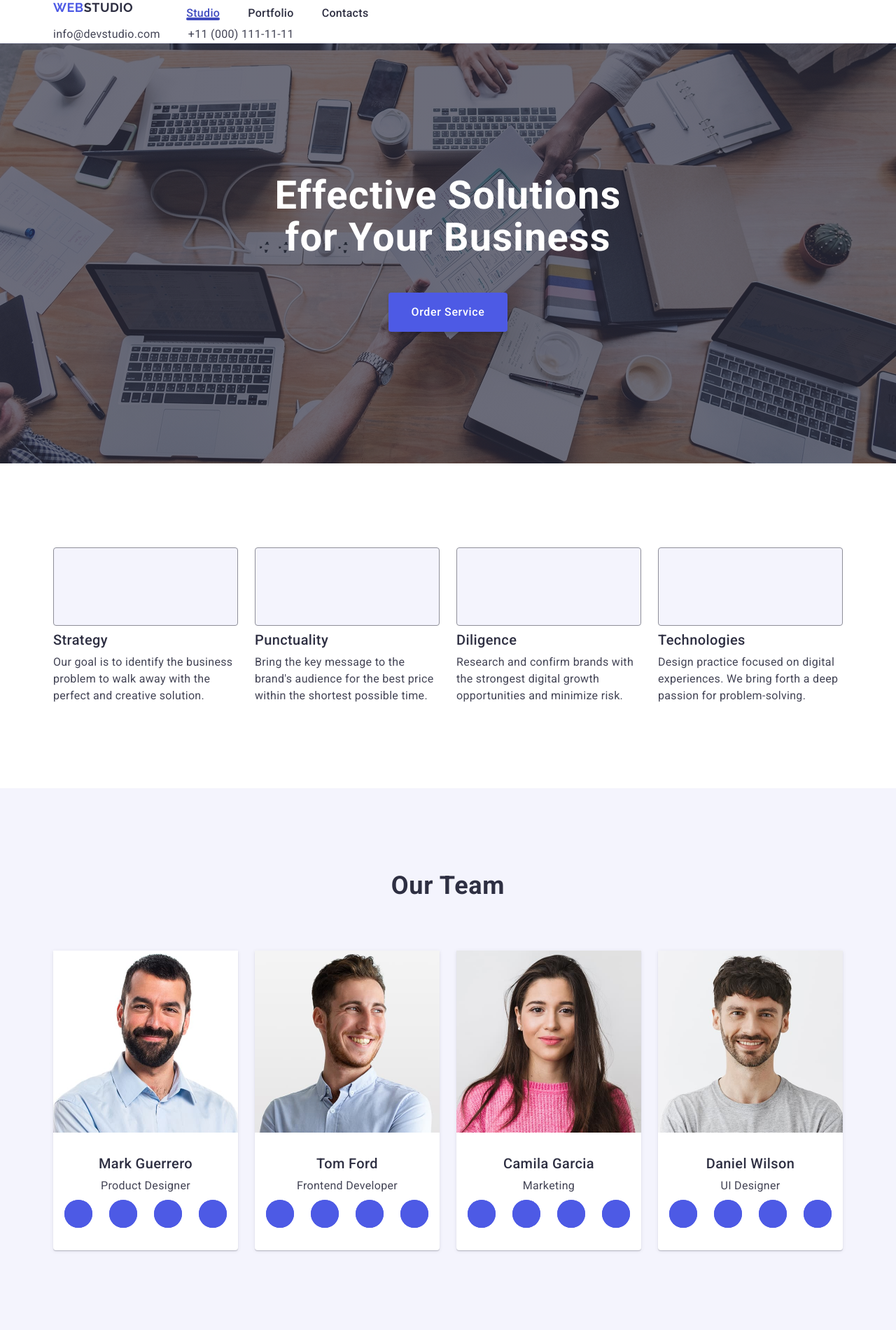
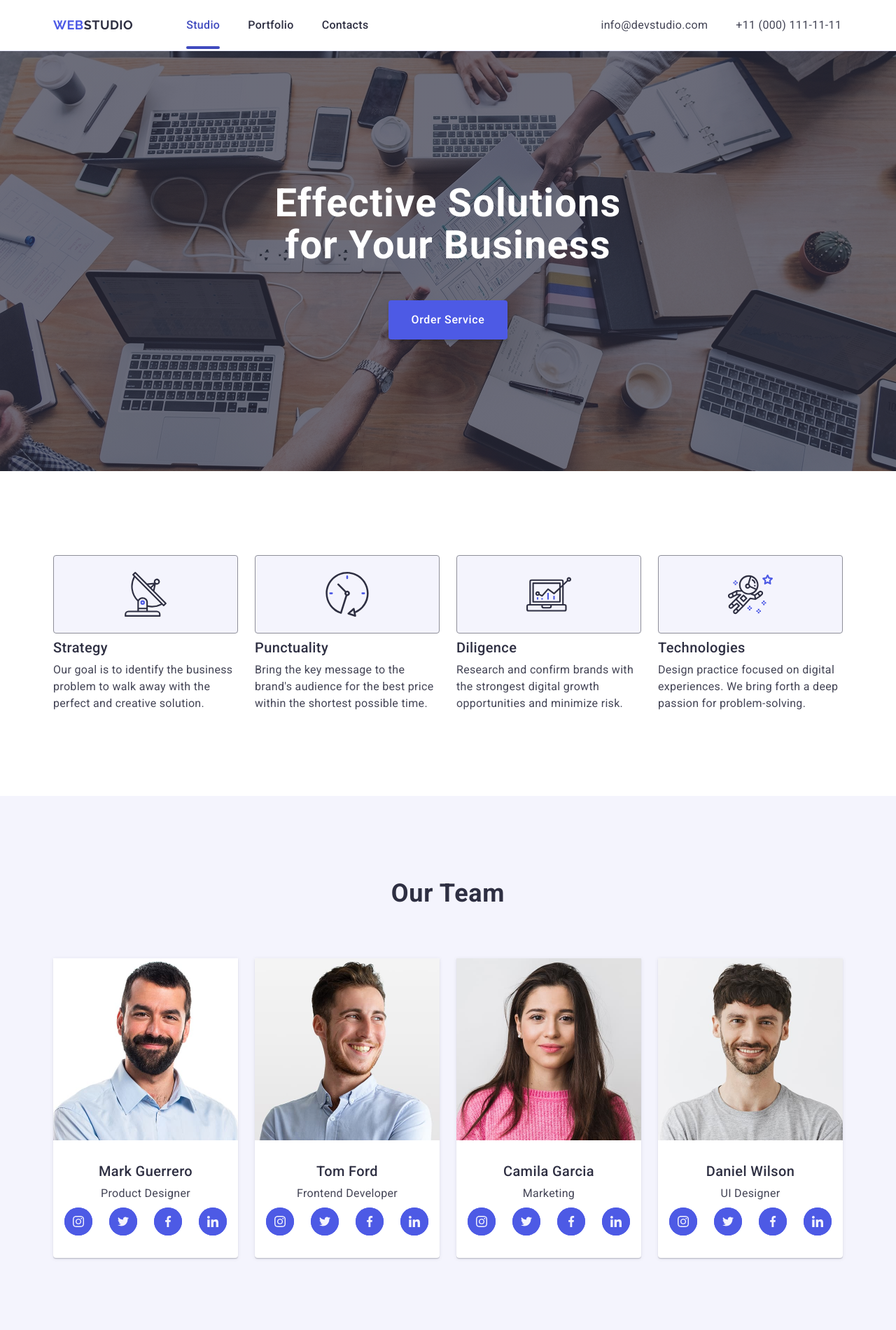
Before and after one commit to dustykay/goit-markup-hw-04, a plain HTML site: page index.html in a window 1280 px wide. Shown: the top 1900 px of the page at 70% size. Drawn offline with nearby package versions, Linux system fonts and the light colour scheme.

Commit message:
fix header and overlay

```diff
--- a/css/styles.css
+++ b/css/styles.css
@@ -47,7 +47,6 @@ img {
   letter-spacing: 0.03em;
   text-transform: uppercase;
   color: #4d5ae5;
-  margin-bottom: 16px;
 }
 
 .header-logo-part {
@@ -56,6 +55,14 @@ img {
 
 .footer-logo-part {
   color: #f4f4fd;
+}
+
+.logo {
+  margin-right: 76px;
+}
+
+.footer-logo {
+  margin-bottom: 16px;
 }
 
 /* #endregion Logo */
@@ -83,12 +90,21 @@ img {
   justify-content: space-between;
 }
 
+.header-navigation {
+  display: flex;
+}
+
 .header-nav {
   display: flex;
   align-items: center;
 }
 
-.nav-list,
+.nav-list {
+  display: flex;
+  margin-right: 332px;
+  gap: 40px;
+}
+
 .address-list {
   display: flex;
   align-items: center;
@@ -99,7 +115,7 @@ img {
   margin-right: 76px;
 }
 
-.header-container a {
+.header .container a {
   padding-top: 24px;
   padding-bottom: 24px;
 }
@@ -116,11 +132,6 @@ img {
 .nav-list-link {
   font-weight: 500;
   color: #2e2f42;
-}
-
-.address-list-link {
-  font-weight: 400;
-  color: #434455;
 }
 
 .nav-list-link:hover,
@@ -147,6 +158,21 @@ img {
   height: 4px;
   border-radius: 2px;
   background-color: #404bbf;
+}
+
+.header-address {
+  font-style: normal;
+  padding: 24px 0;
+}
+
+.address-list {
+  display: flex;
+  gap: 40px;
+}
+
+.address-list-link {
+  font-weight: 400;
+  color: #434455;
 }
 /* #endregion header */
 
--- a/index.html
+++ b/index.html
@@ -72,7 +72,7 @@
             <li class="benefits-list-item">
               <div class="benefits-icon-wrapper">
                 <svg class="benefits-list-icon" width="64" height="64">
-                  <use href=""></use>
+                  <use href="./images/icons.svg#icon-antenna-1"></use>
                 </svg>
               </div>
               <h3 class="benefits-list-title">Strategy</h3>
@@ -84,7 +84,7 @@
             <li class="benefits-list-item">
               <div class="benefits-icon-wrapper">
                 <svg class="benefits-list-icon" width="64" height="64">
-                  <use href=""></use>
+                  <use href="./images/icons.svg#icon-clock-1"></use>
                 </svg>
               </div>
               <h3 class="benefits-list-title"">Punctuality</h3>
@@ -96,7 +96,7 @@
             <li class="fbenefits-list-item">
               <div class="benefits-icon-wrapper">
                 <svg class="benefits-list-icon" width="64" height="64">
-                  <use href=""></use>
+                  <use href="./images/icons.svg#icon-diagram-1"></use>
                 </svg>
               </div>
               <h3 class="benefits-list-title">Diligence</h3>
@@ -108,7 +108,7 @@
             <li class="benefits-list-item">
                <div class="benefits-icon-wrapper">
                 <svg class="benefits-list-icon" width="64" height="64">
-                  <use href=""></use>
+                  <use href="./images/icons.svg#icon-astronaut-1"></use>
                 </svg>
               </div>
               <h3 class="benefits-list-title">Technologies</h3>
@@ -140,28 +140,28 @@
                   <li class="list-item-social">
                     <a class="social-links" href="#">
                       <svg class="socials-icon" width="16" height="16">
-                        <use href=""></use>
+                        <use href="./images/icons.svg#icon-instagram-2"></use>
                       </svg>
                     </a>
                   </li>
                   <li class="list-item-social">
                     <a class="social-links" href="#">
                       <svg class="socials-icon" width="16" height="16">
-                        <use href=""></use>
+                        <use href="./images/icons.svg#icon-twitter-1"></use>
                       </svg>
                     </a>
                   </li>
                   <li class="list-item-social">
                     <a class="social-links" href="#">
                       <svg class="socials-icon" width="16" height="16">
-                        <use href=""></use>
+                        <use href="./images/icons.svg#icon-facebook-1"></use>
                       </svg>
                     </a>
                   </li>
                   <li class="list-item-social">
                     <a class="social-links" href="#">
                       <svg class="socials-icon" width="16" height="16">
-                        <use href=""></use>
+                        <use href="./images/icons.svg#icon-linkedin-1"></use>
                       </svg>
                     </a>
                   </li>
@@ -182,28 +182,28 @@
                   <li class="list-item-social">
                     <a class="social-links" href="#">
                       <svg class="socials-icon" width="16" height="16">
-                        <use href=""></use>
+                        <use href="./images/icons.svg#icon-instagram-2"></use>
                       </svg>
                     </a>
                   </li>
                   <li class="list-item-social">
                     <a class="social-links" href="#">
                       <svg class="socials-icon" width="16" height="16">
-                        <use href=""></use>
+                        <use href="./images/icons.svg#icon-twitter-1"></use>
                       </svg>
                     </a>
                   </li>
                   <li class="list-item-social">
                     <a class="social-links" href="#">
                       <svg class="socials-icon" width="16" height="16">
-                        <use href=""></use>
+                        <use href="./images/icons.svg#icon-facebook-1"></use>
                       </svg>
                     </a>
                   </li>
                   <li class="list-item-social">
                     <a class="social-links" href="#">
                       <svg class="socials-icon" width="16" height="16">
-                        <use href=""></use>
+                        <use href="./images/icons.svg#icon-linkedin-1"></use>
                       </svg>
                     </a>
                   </li>
@@ -224,28 +224,28 @@
                   <li class="list-item-social">
                     <a class="social-links" href="#">
                       <svg class="socials-icon" width="16" height="16">
-                        <use href=""></use>
+                        <use href="./images/icons.svg#icon-instagram-2""></use>
                       </svg>
                     </a>
                   </li>
                   <li class="list-item-social">
                     <a class="social-links" href="#">
                       <svg class="socials-icon" width="16" height="16">
-                        <use href=""></use>
+                        <use href="./images/icons.svg#icon-twitter-1"></use>
                       </svg>
                     </a>
                   </li>
                   <li class="list-item-social">
                     <a class="social-links" href="#">
                       <svg class="socials-icon" width="16" height="16">
-                        <use href=""></use>
+                        <use href="./images/icons.svg#icon-facebook-1"></use>
                       </svg>
                     </a>
                   </li>
                   <li class="list-item-social">
                     <a class="social-links" href="#">
                       <svg class="socials-icon" width="16" height="16">
-                        <use href=""></use>
+                        <use href="./images/icons.svg#icon-linkedin-1"></use>
                       </svg>
                     </a>
                   </li>
@@ -266,28 +266,28 @@
                   <li class="list-item-social">
                     <a class="social-links" href="#">
                       <svg class="socials-icon" width="16" height="16">
-                        <use href=""></use>
+                        <use href="./images/icons.svg#icon-instagram-2"></use>
                       </svg>
                     </a>
                   </li>
                   <li class="list-item-social">
                     <a class="social-links" href="#">
                       <svg class="socials-icon" width="16" height="16">
-                        <use href=""></use>
+                        <use href="./images/icons.svg#icon-twitter-1"></use>
                       </svg>
                     </a>
                   </li>
                   <li class="list-item-social">
                     <a class="social-links" href="#">
                       <svg class="socials-icon" width="16" height="16">
-                        <use href=""></use>
+                        <use href="./images/icons.svg#icon-facebook-1"></use>
                       </svg>
                     </a>
                   </li>
                   <li class="list-item-social">
                     <a class="social-links" href="#">
                       <svg class="socials-icon" width="16" height="16">
-                        <use href=""></use>
+                        <use href="./images/icons.svg#icon-linkedin-1"></use>
                       </svg>
                     </a>
                   </li>
@@ -304,6 +304,7 @@
           <h2 class="portfolio">Our Portfolio</h2>
           <ul class="portfolio-list">
             <li class="portfolio-list-item">
+              <div class="overlay">
               <img
                 src="./images/banking-app.jpg"
                 alt="Banking App"
@@ -315,12 +316,14 @@
                   Manager App · Calorie Tracker App · Exotic Fruit Ecommerce App
                   · Cloud Storage App
                 </p>
+                </div>
               <div class="portfolio-list-info">
                 <h3 class="portfolio-list-title">Banking App</h3>
                 <p class="portfolio-list-text">App</p>
               </div>
             </li>
             <li class="portfolio-list-item">
+              <div class="overlay">
               <img
                 src="./images/cashless-payment.jpg"
                 alt="Cashless Payment"
@@ -332,12 +335,14 @@
                   Manager App · Calorie Tracker App · Exotic Fruit Ecommerce App
                   · Cloud Storage App
                 </p>
+                </div>
               <div class="portfolio-list-info">
                 <h3 class="portfolio-list-title">Cashless Payment</h3>
                 <p class="portfolio-list-text">Marketing</p>
               </div>
             </li>
             <li class="portfolio-list-item">
+              <div class="overlay">
               <img
                 src="./images/meditation-app.jpg"
                 alt="Meditation App"
@@ -349,12 +354,14 @@
                   Manager App · Calorie Tracker App · Exotic Fruit Ecommerce App
                   · Cloud Storage App
                 </p>
+                </div>
               <div class="portfolio-list-info">
                 <h3 class="portfolio-list-title">Meditation App</h3>
                 <p class="portfolio-list-text">App</p>
               </div>
             </li>
             <li class="portfolio-list-item">
+              <div class="overlay">
               <img
                 src="./images/taxi-service.jpg"
                 alt="Taxi Service"
@@ -366,12 +373,14 @@
                   Manager App · Calorie Tracker App · Exotic Fruit Ecommerce App
                   · Cloud Storage App
                 </p>
+                </div>
               <div class="portfolio-list-info">
                 <h3 class="portfolio-list-title">Taxi Service</h3>
                 <p class="portfolio-list-text">Marketing</p>
               </div>
             </li>
             <li class="portfolio-list-item">
+              <div class="overlay">
               <img
                 src="./images/screen-illustrations.jpg"
                 alt="Screen Illustrations"
@@ -383,12 +392,14 @@
                   Manager App · Calorie Tracker App · Exotic Fruit Ecommerce App
                   · Cloud Storage App
                 </p>
+                </div>
               <div class="portfolio-list-info">
                 <h3 class="portfolio-list-title">Screen Illustrations</h3>
                 <p class="portfolio-list-text">Design</p>
               </div>
             </li>
             <li class="portfolio-list-item">
+              <div class="overlay">
               <img
                 src="./images/online-courses.jpg"
                 alt="Online Courses"
@@ -400,6 +411,7 @@
                   Manager App · Calorie Tracker App · Exotic Fruit Ecommerce App
                   · Cloud Storage App
                 </p>
+                </v>
               <div class="portfolio-list-info">
                 <h3 class="portfolio-list-title">Online Courses</h3>
                 <p class="portfolio-list-text">Marketing</p>
@@ -428,28 +440,28 @@
             <li class="footer-social-team">
               <a class="social-links footer-link" href="#">
                 <svg class="socials-icon" width="24" height="24">
-                  <use href=""></use>
+                  <use href="./images/icons.svg#icon-instagram-2"></use>
                 </svg>
               </a>
             </li>
             <li class="footer-social-team">
               <a class="social-links footer-link" href="#">
                 <svg class="socials-icon" width="24" height="24">
-                  <use href=""></use>
+                  <use href="./images/icons.svg#icon-twitter-1"></use>
                 </svg>
               </a>
             </li>
             <li class="footer-social-team">
               <a class="social-links footer-link" href="#">
                 <svg class="socials-icon" width="24" height="24">
-                  <use href=""></use>
+                  <use href="./images/icons.svg#icon-facebook-1"></use>
                 </svg>
               </a>
             </li>
             <li class="footer-social-team">
               <a class="social-links footer-link" href="#">
                 <svg class="socials-icon" width="24" height="24">
-                  <use href=""></use>
+                  <use href="./images/icons.svg#icon-linkedin-1"></use>
                 </svg>
               </a>
             </li>
```
Also changed, not shown: images/icons.svg (added).
